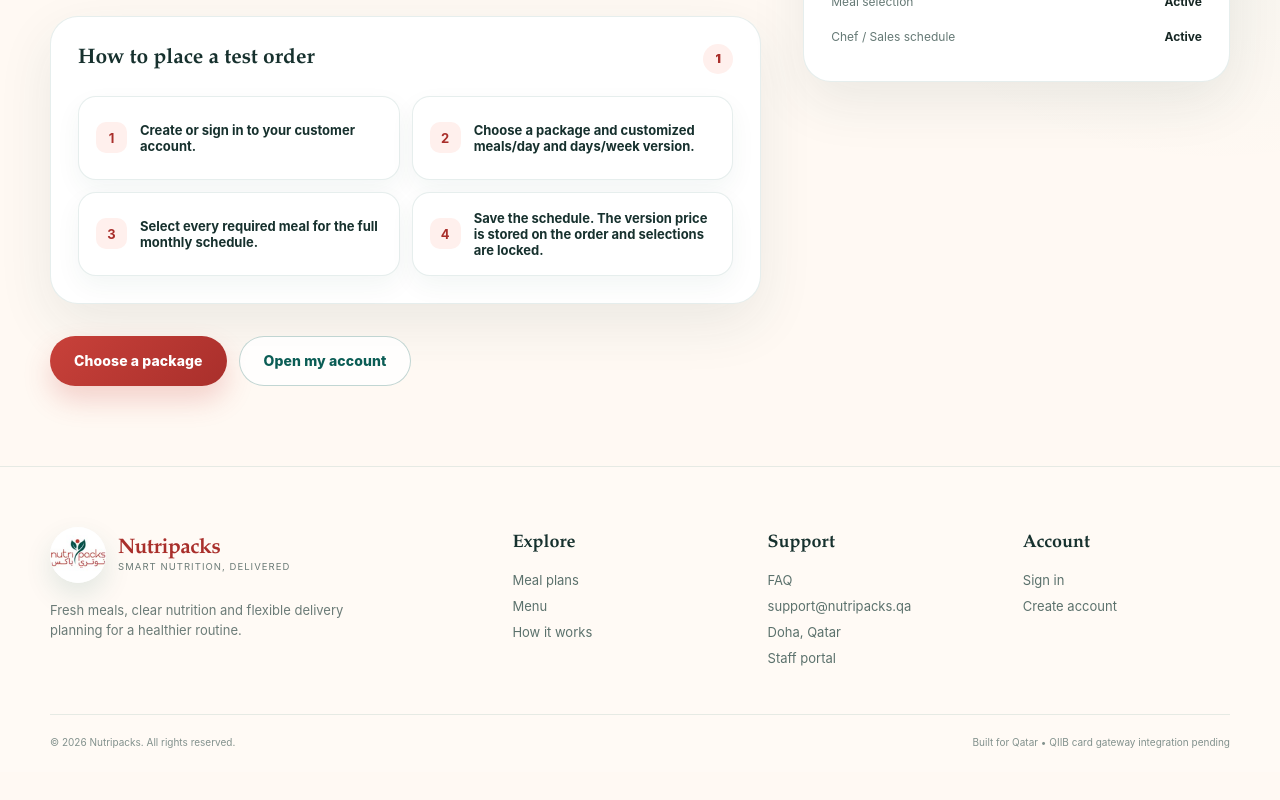
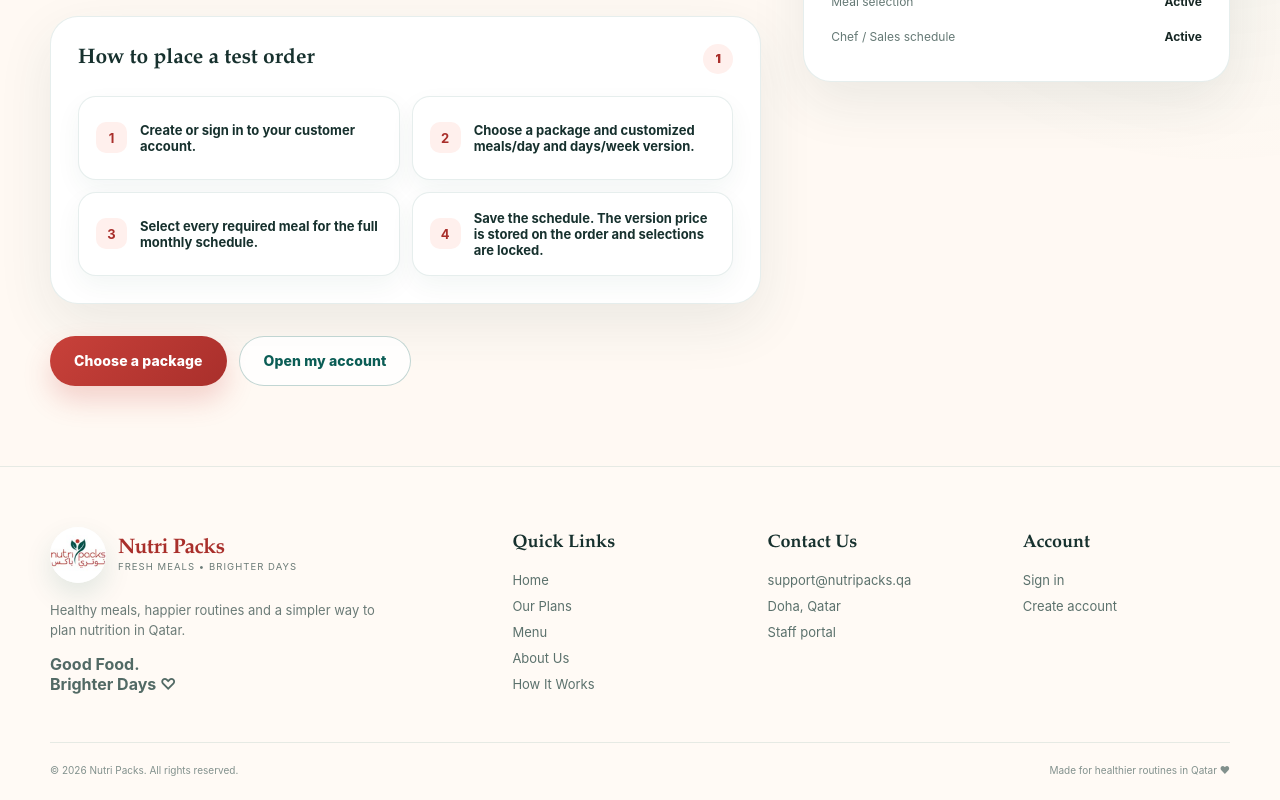
Before and after one commit to testicolos/Nutripacks, a Next.js app: page /checkout in a window 1280 px wide. Shown: the part 423-1223 px from the top of the page. Before the commit the page ends 1195 px from the top, so only its background shows below. Built offline with nearby package versions, Linux system fonts and the light colour scheme; no server answers.

Commit message:
style: match site footer to approved mockup

```diff
--- a/app/components/SiteFooter.tsx
+++ b/app/components/SiteFooter.tsx
@@ -13,26 +13,28 @@ export default function SiteFooter() {
   }
 
   return (
-    <footer className="siteFooter">
+    <footer className="siteFooter" id="contact">
       <div className="footerGrid">
         <div className="footerBrand">
           <Link className="brandLockup footerLockup" href="/">
             <BrandLogo/>
-            <span><strong>Nutripacks</strong><small>smart nutrition, delivered</small></span>
+            <span><strong>Nutri Packs</strong><small>fresh meals • brighter days</small></span>
           </Link>
-          <p>Fresh meals, clear nutrition and flexible delivery planning for a healthier routine.</p>
+          <p>Healthy meals, happier routines and a simpler way to plan nutrition in Qatar.</p>
+          <strong className="footerTagline">Good Food.<br/>Brighter Days ♡</strong>
         </div>
 
         <div>
-          <h4>Explore</h4>
-          <Link href="/#plans">Meal plans</Link>
+          <h4>Quick Links</h4>
+          <Link href="/#top">Home</Link>
+          <Link href="/#plans">Our Plans</Link>
           <Link href="/menu">Menu</Link>
-          <Link href="/#how">How it works</Link>
+          <Link href="/#about">About Us</Link>
+          <Link href="/#how">How It Works</Link>
         </div>
 
         <div>
-          <h4>Support</h4>
-          <Link href="/#faq">FAQ</Link>
+          <h4>Contact Us</h4>
           <a href="mailto:support@nutripacks.qa">support@nutripacks.qa</a>
           <span>Doha, Qatar</span>
           <Link href="/staff/login">Staff portal</Link>
@@ -52,24 +54,9 @@ export default function SiteFooter() {
       </div>
 
       <div className="footerBottom">
-        <span>© 2026 Nutripacks. All rights reserved.</span>
-        <span>Built for Qatar • QIIB card gateway integration pending</span>
+        <span>© 2026 Nutri Packs. All rights reserved.</span>
+        <span>Made for healthier routines in Qatar ♥</span>
       </div>
-
-      <style jsx>{`
-        .footerLinkButton {
-          width: fit-content;
-          padding: 0;
-          border: 0;
-          background: transparent;
-          color: #5b716c;
-          font: inherit;
-          text-align: left;
-          cursor: pointer;
-          transition: color .18s ease;
-        }
-        .footerLinkButton:hover { color: #a92f2b; }
-      `}</style>
     </footer>
   );
 }
```
